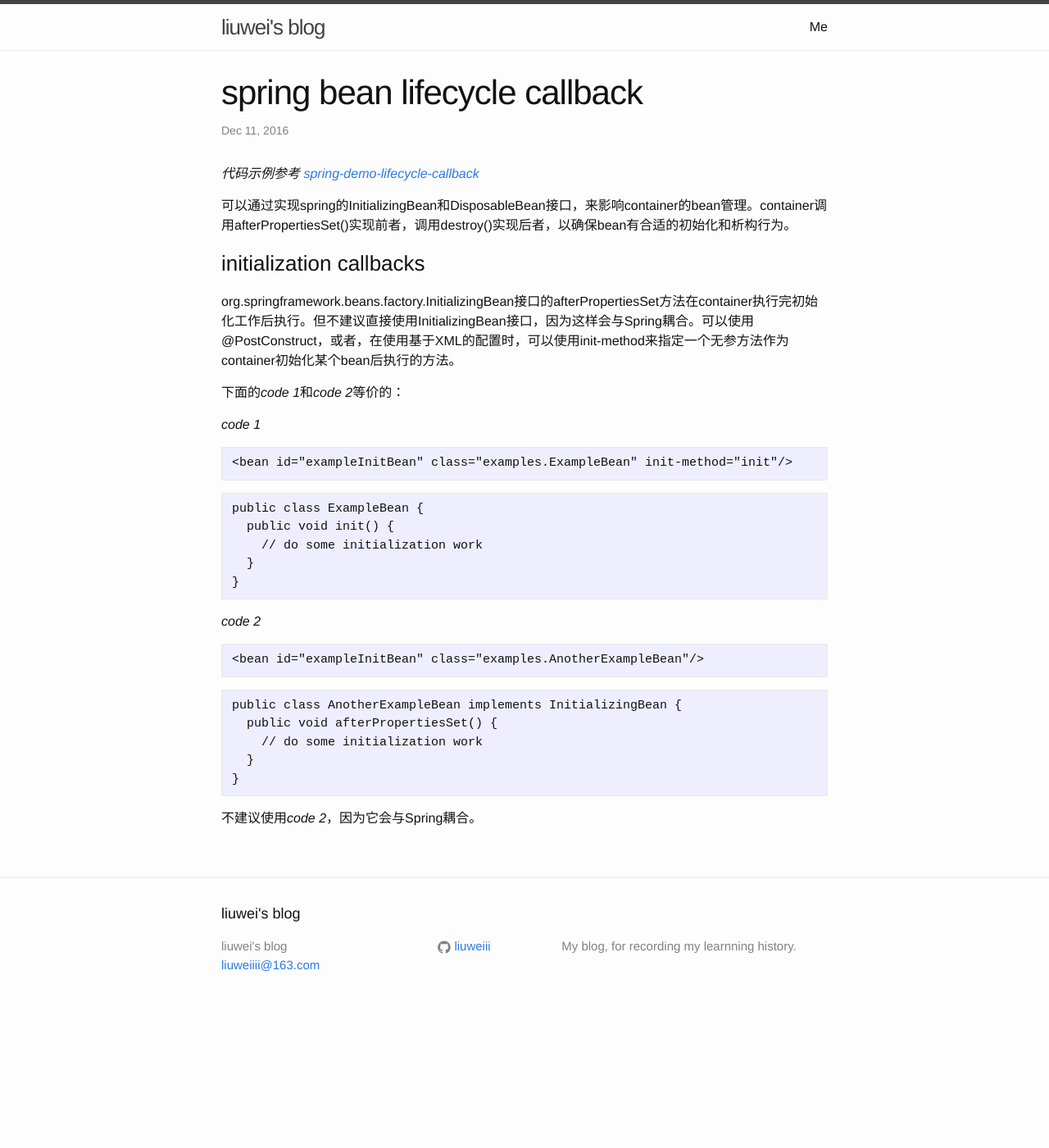
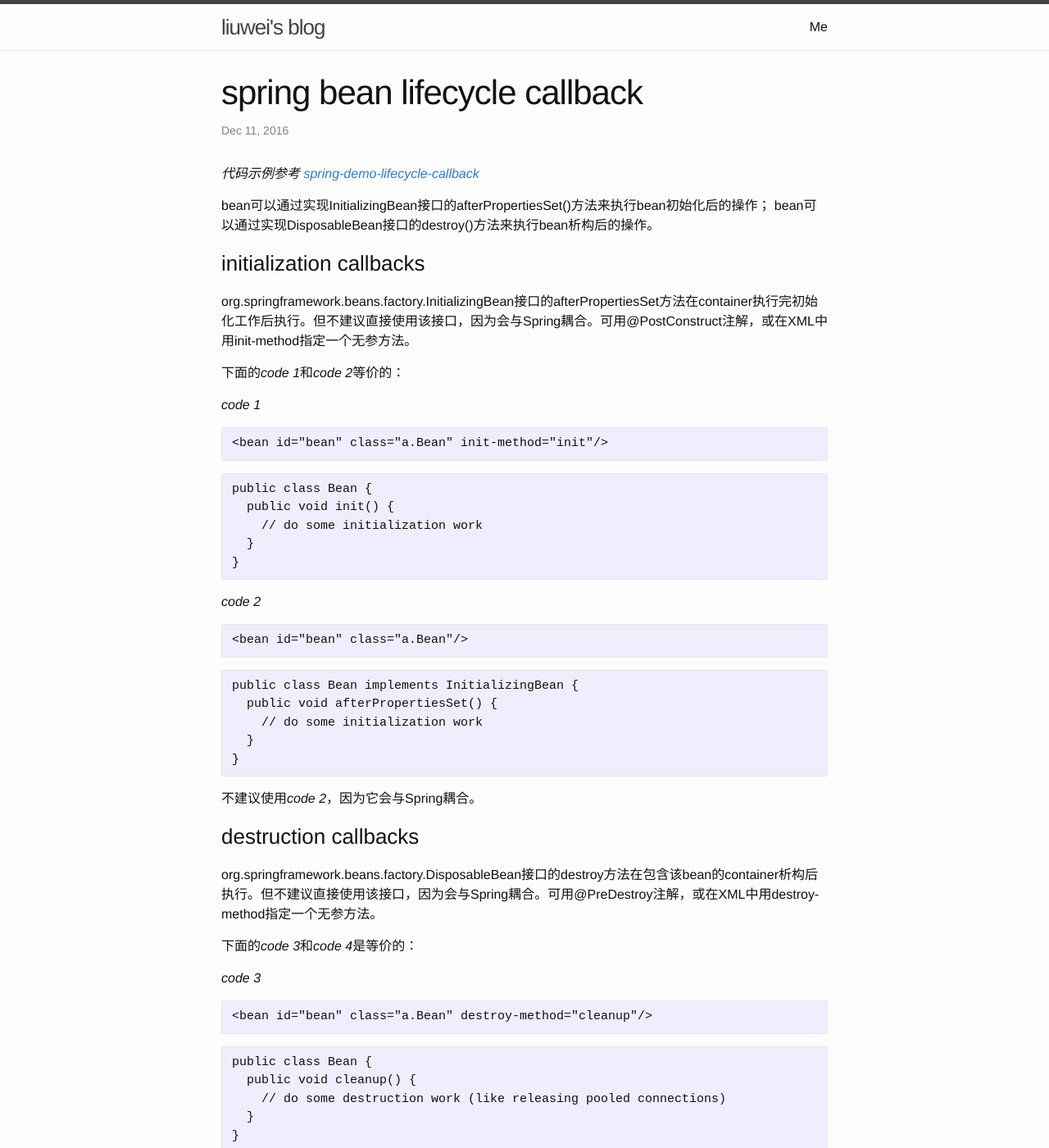
Before and after one commit to liuweiii/liuweiii.github.io, a Jekyll site: the page built from _posts/2016-12-11-spring-bean-lifecycle-callback.markdown, in a window 1280 px wide and 1400 px high. Shown: the whole window at 82% size. Built offline with Jekyll 4.4.1, drawn with Linux system fonts in a browser that asks for light colours; some of the changed text lies outside the part shown.

Commit message:
lifecycle callback

````diff
--- a/_posts/2016-12-11-spring-bean-lifecycle-callback.markdown
+++ b/_posts/2016-12-11-spring-bean-lifecycle-callback.markdown
@@ -11,22 +11,23 @@ tags:
 
 *代码示例参考 <a href='https://github.com/liuweiii/spring-demo-lifecycle-callback' target='_blank'>spring-demo-lifecycle-callback</a>*
 
-可以通过实现spring的InitializingBean和DisposableBean接口，来影响container的bean管理。container调用afterPropertiesSet()实现前者，调用destroy()实现后者，以确保bean有合适的初始化和析构行为。
+bean可以通过实现InitializingBean接口的afterPropertiesSet()方法来执行bean初始化后的操作；
+bean可以通过实现DisposableBean接口的destroy()方法来执行bean析构后的操作。
 
 ### initialization callbacks
 
-org.springframework.beans.factory.InitializingBean接口的afterPropertiesSet方法在container执行完初始化工作后执行。但不建议直接使用InitializingBean接口，因为这样会与Spring耦合。可以使用@PostConstruct，或者，在使用基于XML的配置时，可以使用init-method来指定一个无参方法作为container初始化某个bean后执行的方法。
+org.springframework.beans.factory.InitializingBean接口的afterPropertiesSet方法在container执行完初始化工作后执行。但不建议直接使用该接口，因为会与Spring耦合。可用@PostConstruct注解，或在XML中用init-method指定一个无参方法。
 
 下面的*code 1*和*code 2*等价的：
 
 *code 1*
 
 ```
-<bean id="exampleInitBean" class="examples.ExampleBean" init-method="init"/>
+<bean id="bean" class="a.Bean" init-method="init"/>
 ```
 
 ```
-public class ExampleBean {
+public class Bean {
   public void init() {
     // do some initialization work
   }
@@ -36,14 +37,48 @@ public class ExampleBean {
 *code 2*
 
 ```
-<bean id="exampleInitBean" class="examples.AnotherExampleBean"/>
+<bean id="bean" class="a.Bean"/>
 ```
 
 ```
-public class AnotherExampleBean implements InitializingBean {
+public class Bean implements InitializingBean {
   public void afterPropertiesSet() {
     // do some initialization work
   }
 }
 ```
 不建议使用*code 2*，因为它会与Spring耦合。
+
+### destruction callbacks
+
+org.springframework.beans.factory.DisposableBean接口的destroy方法在包含该bean的container析构后执行。但不建议直接使用该接口，因为会与Spring耦合。可用@PreDestroy注解，或在XML中用destroy-method指定一个无参方法。
+
+下面的*code 3*和*code 4*是等价的：
+
+*code 3*
+
+```
+<bean id="bean" class="a.Bean" destroy-method="cleanup"/>
+```
+
+```
+public class Bean {
+  public void cleanup() {
+    // do some destruction work (like releasing pooled connections)
+  }
+}
+```
+
+*code 4*
+
+```
+<bean id="bean" class="a.Bean"/>
+```
+
+```
+public class Bean implements DisposableBean {
+  public void destroy() {
+    // do some destruction work (like releasing pooled connections)
+  }
+}
+```
````
